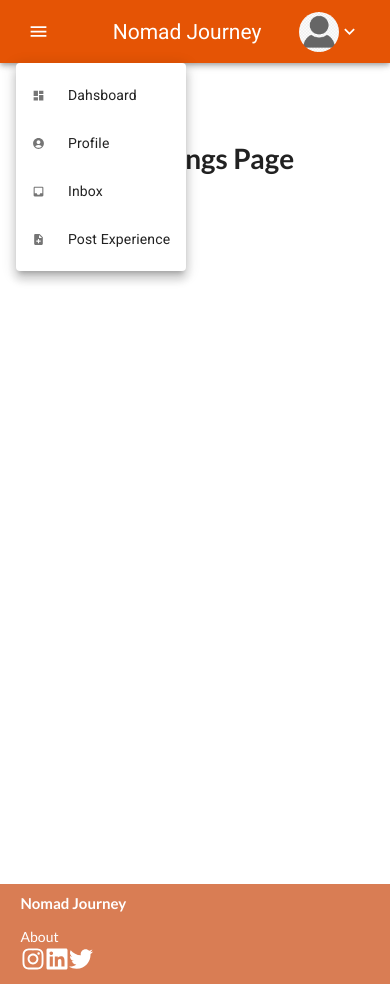
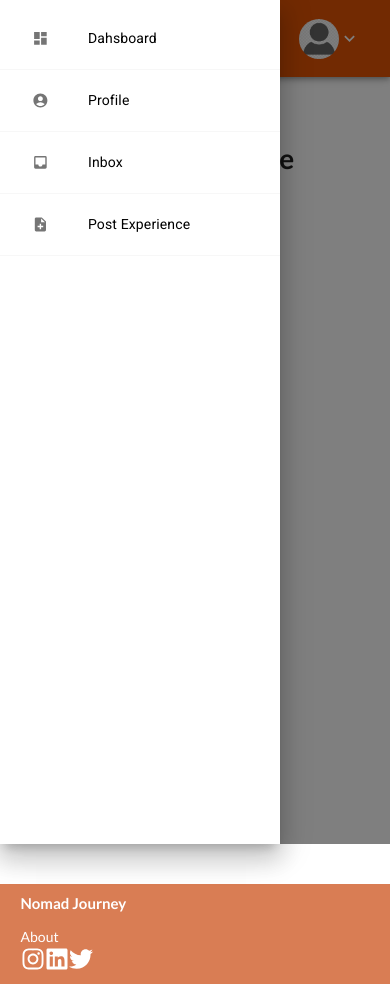
Before and after one commit to ByteBuilderSs/Nomad-Journey-Frontend, a React (Create React App) app: page /home/Settings in a window 390 px wide. Both pictures are taken after a click on the button 38 px from the left and 31 px from the top of the page. Built offline with nearby package versions, Linux system fonts and the light colour scheme.

Commit message:
[add] : sidebar

```diff
--- a/src/components/navbar/Navbar.css
+++ b/src/components/navbar/Navbar.css
@@ -8,9 +8,3 @@
 .css-7e0s21-MuiPaper-root-MuiAppBar-root {
     height: 4.5rem;
 }
-
-.appbar-notification-badge {
-    margin-left: 1rem;
-    cursor: pointer;
-    color: #fff !important;
-}
--- a/src/components/navbar/Navbar.jsx
+++ b/src/components/navbar/Navbar.jsx
@@ -10,7 +10,6 @@ import Container from "@mui/material/Container";
 import Avatar from "@mui/material/Avatar";
 import Tooltip from "@mui/material/Tooltip";
 import MenuItem from "@mui/material/MenuItem";
-import MenuIcon from "@mui/icons-material/Menu";
 import ListItemIcon from "@mui/material/ListItemIcon";
 import {
     MdSettings,
@@ -37,8 +36,7 @@ import { Button } from "bootstrap";
 import { useNavigate } from 'react-router-dom';
 import ManageAccountsOutlinedIcon from '@mui/icons-material/ManageAccountsOutlined';
 import LogoutOutlinedIcon from '@mui/icons-material/LogoutOutlined';
-
-
+import SideBarDrawer from "./sidebarDrawer/SideBarDrawer";
 
 const tabs = [
     {
@@ -75,10 +73,10 @@ const Nabar = (props) => {
     const [dir, setDir] = useState("ltr");
     const [anchorElNav, setAnchorElNav] = useState(null);
     const [anchorElUser, setAnchorElUser] = useState(null);
-    const [notifBadgeContent, setNotifBadgeContent] = useState(100);
     const [selectedTab, setSelectedTab] = useState(
         props.selectedTab ? props.selectedTab : 1
     );
+    const [openSideBarDrawer, setOpenSideBarDrawer] = useState(false);
 
     useEffect(() => {
         setSelectedTab(props.selectedTab);
@@ -104,14 +102,10 @@ const Nabar = (props) => {
         setAnchorElUser(null);
     }
 
-    const onNotifBadgeClick = () => {
-        if (notifBadgeContent) {
-            setNotifBadgeContent(null);
-        }
-        else {
-            setNotifBadgeContent(100);
-        }
-    };
+    const onSideBarIconClick = () => {
+        setOpenSideBarDrawer(!openSideBarDrawer);
+    }
+    /* */
 
     return (
         <div dir={dir} style={{ marginBottom: "10rem"}}>
@@ -121,51 +115,11 @@ const Nabar = (props) => {
                     <Box sx={{
                             flexGrow: 1,
                             display: {xs: "flex", lg: "none"},
-                            height: "4.5rem"
+                            height: "4.5rem",
+                            marginTop: "1rem",
                             }}
                         >
-                        <IconButton
-                            size="large"
-                            aria-label="user-profile"
-                            aria-controls="menu-appbar"
-                            aria-haspopup="true"
-                            color="inherit"
-                            onClick={handleOpenNavMenu}
-                            >
-                            <MenuIcon />
-                        </IconButton>
-                            <Menu
-                                id="menu-appbar"
-                                anchorOrigin={{
-                                    vertical: "top",
-                                    horizental: "right",
-                                }}
-                                keepMounted
-                                transformOrigin={{
-                                    vertical: "top",
-                                    horizental: "right"
-                                }}
-                                sx={{
-                                    mt: "-5.5rem",
-                                    display: {xs: "block", lg: "none"},
-                                }}
-                                open={Boolean(anchorElNav)}
-                                onClose={handleCloseNavMenu}
-                                >
-                                {tabs.map((page) => (
-                                    <MenuItem
-                                        component={Link}
-                                        to={page.route}
-                                        key={page.value}
-                                        onClick={handleCloseNavMenu}
-                                    >
-                                        <ListItemIcon>
-                                            {page.mobileIcon}
-                                        </ListItemIcon>
-                                        <Typography textAlign="center">{page.label}</Typography>
-                                    </MenuItem>
-                                ))}
-                            </Menu>
+                            <SideBarDrawer />
                         </Box>
                         <IconButton
                             style={{ marginLeft: "10rem", width: "4.1rem" }}
--- /dev/null
+++ b/src/components/navbar/sidebarDrawer/SideBarDrawer.jsx
@@ -0,0 +1,89 @@
+import Drawer from "@mui/material/Drawer";
+import Box from "@mui/material/Box";
+import { useState } from "react";
+import List from "@mui/material/List";
+import Divider from "@mui/material/Divider";
+import ListItem from "@mui/material/ListItem";
+import React from 'react';
+import { ListItemButton, ListItemIcon, ListItemText, Link } from "@mui/material";
+import {
+    MdSettings,
+    MdLogout,
+    MdManageAccounts,
+    MdInbox,
+    MdDashboard,
+    MdSettingsSuggest,
+    MdAccountCircle,
+    MdKeyboardArrowDown,
+    MdNoteAdd,
+} from "react-icons/md";
+import MenuIcon from "@mui/icons-material/Menu";
+import IconButton from "@mui/material/IconButton";
+
+
+const SideBarDrawer = (props) => {
+    const [openDrawer, setOpenDrawer] = useState(false);
+
+    return (
+        <Box>
+            <Drawer
+                anchor={"left"}
+                open={openDrawer}
+                onClose={() => setOpenDrawer(false)}
+                >
+                <Box
+                    sx={{ width: "20rem"}}
+                >
+                    <List>
+                        <ListItem>
+                            <ListItemButton component={Link} to="/">
+                                <ListItemIcon>
+                                    <MdDashboard style={{  fontSize: "1.2rem" }}/>
+                                </ListItemIcon>
+                                <ListItemText primary={"Dahsboard"} sx={{ color: "black"}}/>
+                            </ListItemButton>
+                        </ListItem>
+                        <Divider />
+                        <ListItem>
+                            <ListItemButton component={Link} to="/home/Profile/">
+                                <ListItemIcon>
+                                <MdAccountCircle style={{  fontSize: "1.2rem" }}/>
+                                </ListItemIcon>
+                                <ListItemText primary={"Profile"} sx={{ color: "black"}}/>
+                            </ListItemButton>
+                        </ListItem>
+                        <Divider />
+                        <ListItem>
+                            <ListItemButton  component={Link} to="/home/Inbox/">
+                                <ListItemIcon>
+                                    <MdInbox style={{  fontSize: "1.2rem" }}/>
+                                </ListItemIcon>
+                                <ListItemText primary={"Inbox"} sx={{ color: "black"}}/>
+                            </ListItemButton>
+                        </ListItem>
+                        <Divider />
+                        <ListItem>
+                            <ListItemButton component={Link} to="/home/PostExperience/">
+                                <ListItemIcon>
+                                    <MdNoteAdd style={{  fontSize: "1.2rem" }}/>
+                                </ListItemIcon>
+                                <ListItemText primary={"Post Experience"} sx={{ color: "black"}}/>
+                            </ListItemButton>
+                        </ListItem>
+                        <Divider />
+                    </List>
+                </Box>
+
+            </Drawer>
+            <IconButton
+                size="large"
+                onClick={() => setOpenDrawer(!openDrawer)}
+                >
+                <MenuIcon />
+            </IconButton>
+        </Box>
+
+    )
+}
+
+export default SideBarDrawer
```
